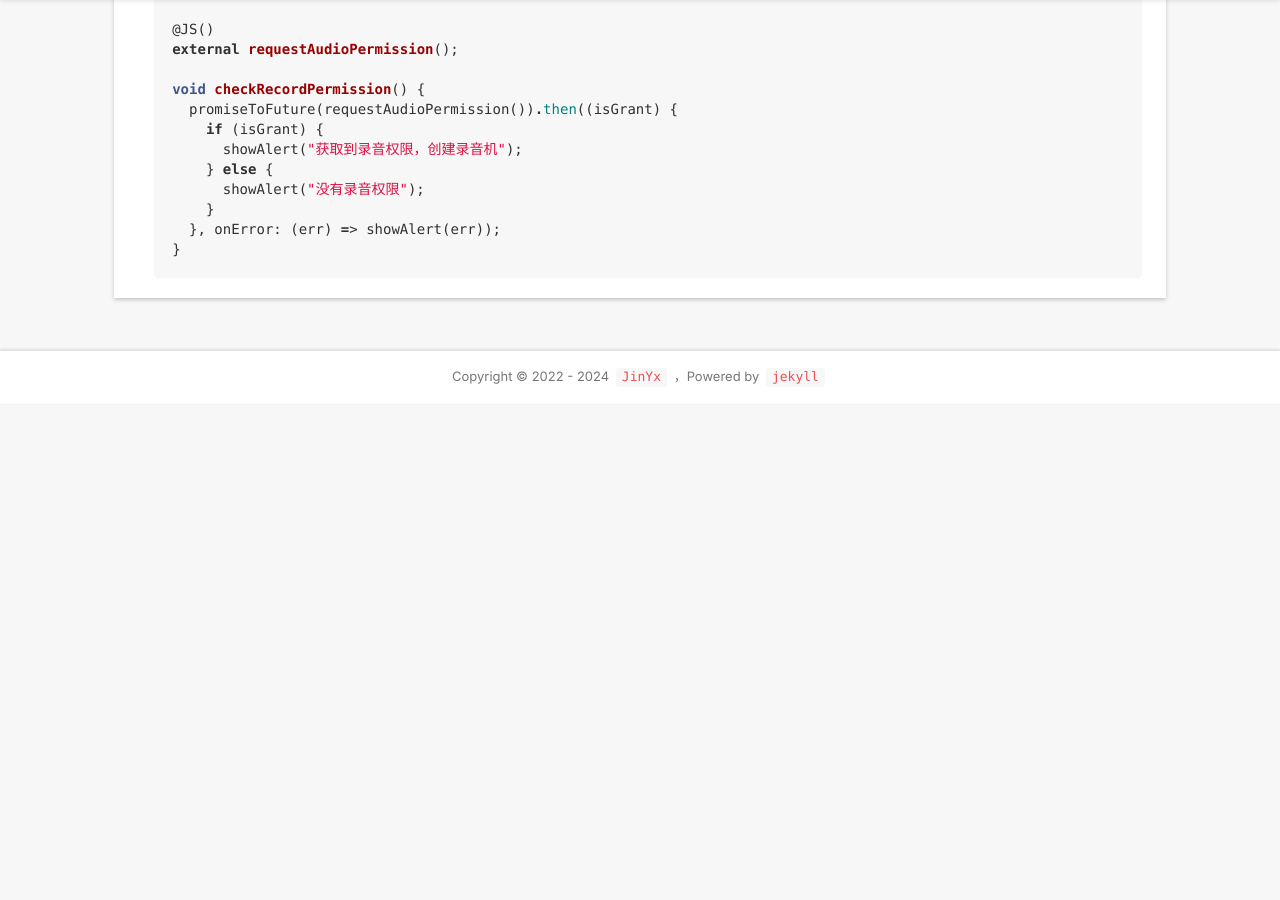
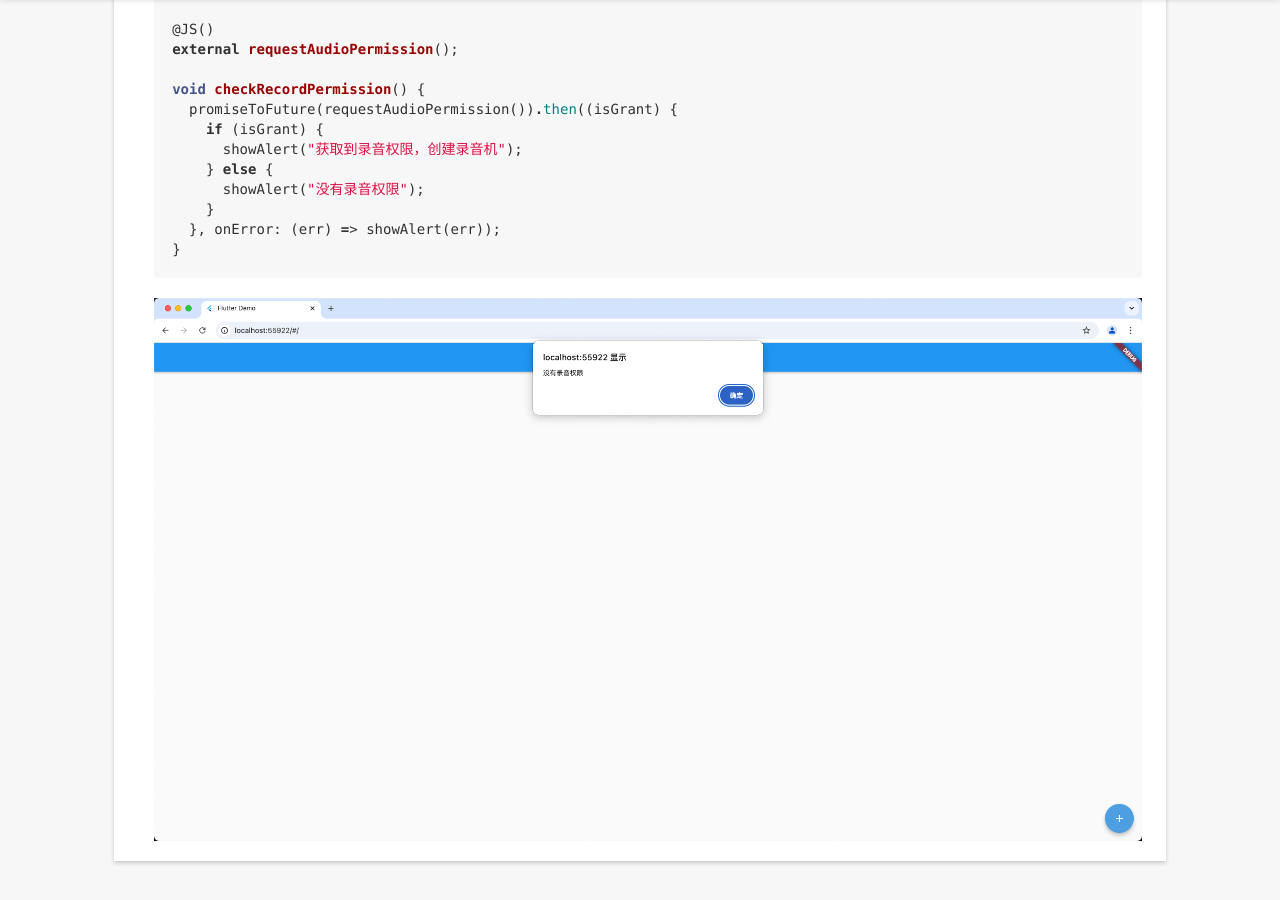
Before and after one commit to Jin-Yx/Jin-Yx.github.io, a Jekyll site: the page built from _posts/Flutter/2024-11-23-dart调js.md, in a window 1280 px wide and 900 px high, scrolled down 1686 px. Built offline with Jekyll 4.4.1, drawn with Linux system fonts in a browser that asks for light colours; nearby versions of some CDN libraries; comment, search, counter and statistics services are not loaded; before the commit the page ends 2091 px from its top, so only the background shows below that.

Commit message:
flutter web call js

```diff
--- a/_posts/Flutter/2024-11-23-dart调js.md
+++ b/_posts/Flutter/2024-11-23-dart调js.md
@@ -95,3 +95,5 @@ void checkRecordPermission() {
   }, onError: (err) => showAlert(err));
 }
 ~~~
+
+![](../../assets/images/flutter_web_call_js.png)
```
